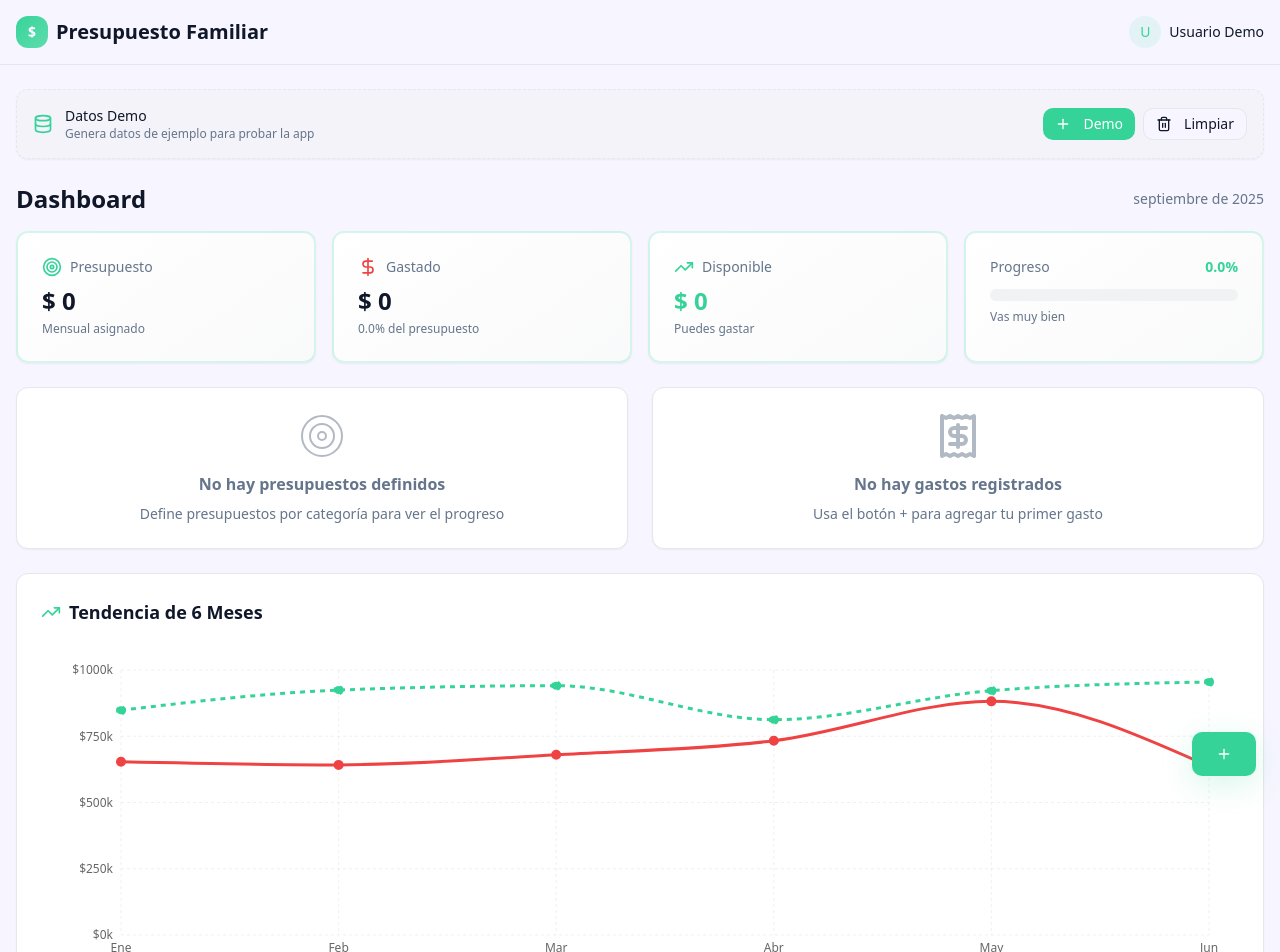
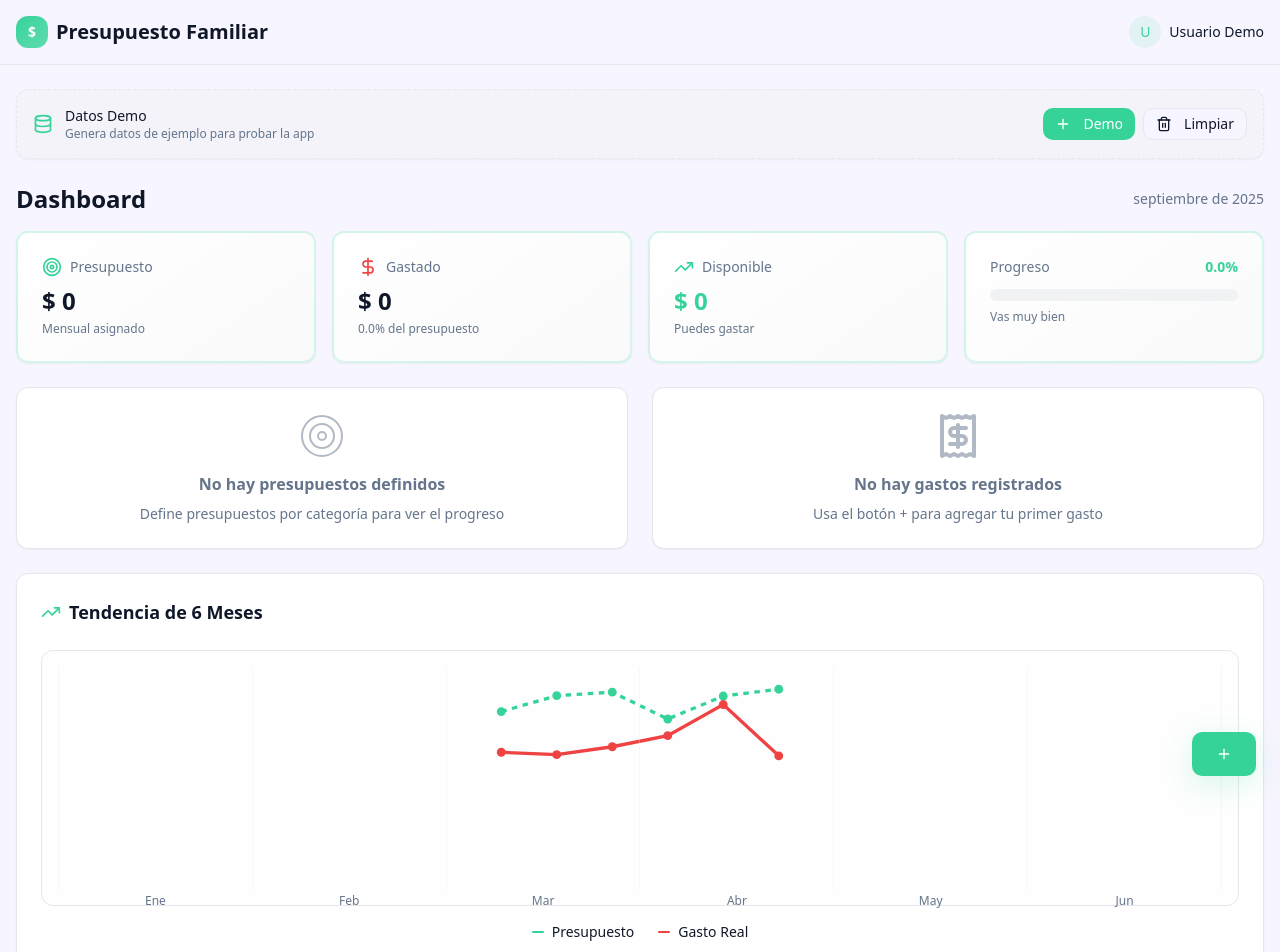
Before and after one commit to FamiFlowBudget/fami-flow-budget, a React (Vite) app: page / in a window 1280 px wide. Shown: the top 952 px of the page. Built offline with nearby package versions, Linux system fonts and the light colour scheme; the HTML template or start-up script is replaced by a standard one.

Commit message:
Fix: Resolve recharts import error

```diff
--- a/package.json
+++ b/package.json
@@ -52,6 +52,7 @@
     "react-day-picker": "^8.10.1",
     "react-dom": "^18.3.1",
     "react-hook-form": "^7.62.0",
+    "react-is": "^19.1.1",
     "react-resizable-panels": "^2.1.9",
     "react-router-dom": "^6.30.1",
     "recharts": "^3.1.2",
--- a/src/components/dashboard/MonthlyTrend.tsx
+++ b/src/components/dashboard/MonthlyTrend.tsx
@@ -1,8 +1,7 @@
 import { Card } from '@/components/ui/card';
 import { TrendingUp } from 'lucide-react';
-import { LineChart, Line, XAxis, YAxis, CartesianGrid, ResponsiveContainer, Tooltip } from 'recharts';
 
-// Datos de ejemplo para la tendencia (en una app real vendría del hook)
+// Datos de ejemplo para la tendencia
 const generateMockData = () => {
   const months = ['Ene', 'Feb', 'Mar', 'Abr', 'May', 'Jun'];
   return months.map((month, index) => ({
@@ -12,21 +11,62 @@ const generateMockData = () => {
   }));
 };
 
-// Tooltip personalizado para evitar errores de tipos
-const CustomTooltip = ({ active, payload, label }: any) => {
-  if (active && payload && payload.length) {
-    return (
-      <div className="bg-background p-3 border rounded-lg shadow-soft">
-        <p className="font-medium">{label}</p>
-        {payload.map((entry: any, index: number) => (
-          <p key={index} className="text-sm" style={{ color: entry.color }}>
-            {entry.name === 'presupuesto' ? 'Presupuesto' : 'Gasto Real'}: ${entry.value.toLocaleString('es-CL')}
-          </p>
-        ))}
+// Componente de gráfico simple con CSS (alternativa a Recharts)
+const SimpleLineChart = ({ data }: { data: any[] }) => {
+  const maxValue = Math.max(...data.flatMap(d => [d.presupuesto, d.gasto]));
+
+  return (
+    <div className="relative h-64 border rounded-lg p-4 bg-muted/10">
+      <div className="absolute inset-4">
+        {/* Grid lines */}
+        <div className="absolute inset-0 grid grid-cols-6 border-l border-border/30">
+          {Array.from({length: 6}).map((_, i) => (
+            <div key={i} className="border-r border-border/30 relative">
+              <span className="absolute -bottom-5 left-1/2 transform -translate-x-1/2 text-xs text-muted-foreground">
+                {data[i]?.month}
+              </span>
+            </div>
+          ))}
+        </div>
+
+        {/* Data visualization */}
+        <svg className="w-full h-full" viewBox="0 0 300 200">
+          {/* Presupuesto line */}
+          <polyline
+            points={data.map((d, i) => `${(i * 50) + 25},${200 - (d.presupuesto / maxValue) * 180}`).join(' ')}
+            fill="none"
+            stroke="hsl(var(--primary))"
+            strokeWidth="3"
+            strokeDasharray="5,5"
+          />
+          {/* Gasto line */}
+          <polyline
+            points={data.map((d, i) => `${(i * 50) + 25},${200 - (d.gasto / maxValue) * 180}`).join(' ')}
+            fill="none"
+            stroke="hsl(var(--expense))"
+            strokeWidth="3"
+          />
+          {/* Data points */}
+          {data.map((d, i) => (
+            <g key={i}>
+              <circle
+                cx={(i * 50) + 25}
+                cy={200 - (d.presupuesto / maxValue) * 180}
+                r="4"
+                fill="hsl(var(--primary))"
+              />
+              <circle
+                cx={(i * 50) + 25}
+                cy={200 - (d.gasto / maxValue) * 180}
+                r="4"
+                fill="hsl(var(--expense))"
+              />
+            </g>
+          ))}
+        </svg>
       </div>
-    );
-  }
-  return null;
+    </div>
+  );
 };
 
 export const MonthlyTrend = () => {
@@ -43,45 +83,7 @@ export const MonthlyTrend = () => {
         <h3 className="font-semibold text-lg">Tendencia de 6 Meses</h3>
       </div>
 
-      <div className="h-80">
-        <ResponsiveContainer width="100%" height="100%">
-          <LineChart data={data} margin={{ top: 20, right: 30, left: 20, bottom: 5 }}>
-            <CartesianGrid strokeDasharray="3 3" className="opacity-30" />
-            <XAxis
-              dataKey="month"
-              axisLine={false}
-              tickLine={false}
-              className="text-xs"
-            />
-            <YAxis
-              tickFormatter={formatCurrency}
-              axisLine={false}
-              tickLine={false}
-              className="text-xs"
-            />
-            <Tooltip
-              content={<CustomTooltip />}
-            />
-            <Line
-              type="monotone"
-              dataKey="presupuesto"
-              stroke="hsl(var(--primary))"
-              strokeWidth={3}
-              strokeDasharray="5 5"
-              dot={{ fill: 'hsl(var(--primary))', strokeWidth: 2, r: 4 }}
-              activeDot={{ r: 6, stroke: 'hsl(var(--primary))', strokeWidth: 2 }}
-            />
-            <Line
-              type="monotone"
-              dataKey="gasto"
-              stroke="hsl(var(--expense))"
-              strokeWidth={3}
-              dot={{ fill: 'hsl(var(--expense))', strokeWidth: 2, r: 4 }}
-              activeDot={{ r: 6, stroke: 'hsl(var(--expense))', strokeWidth: 2 }}
-            />
-          </LineChart>
-        </ResponsiveContainer>
-      </div>
+      <SimpleLineChart data={data} />
 
       <div className="flex items-center justify-center space-x-6 mt-4 text-sm">
         <div className="flex items-center space-x-2">
```
Also changed, not shown: 1 other file (tests, documents, lock files or other folders).
